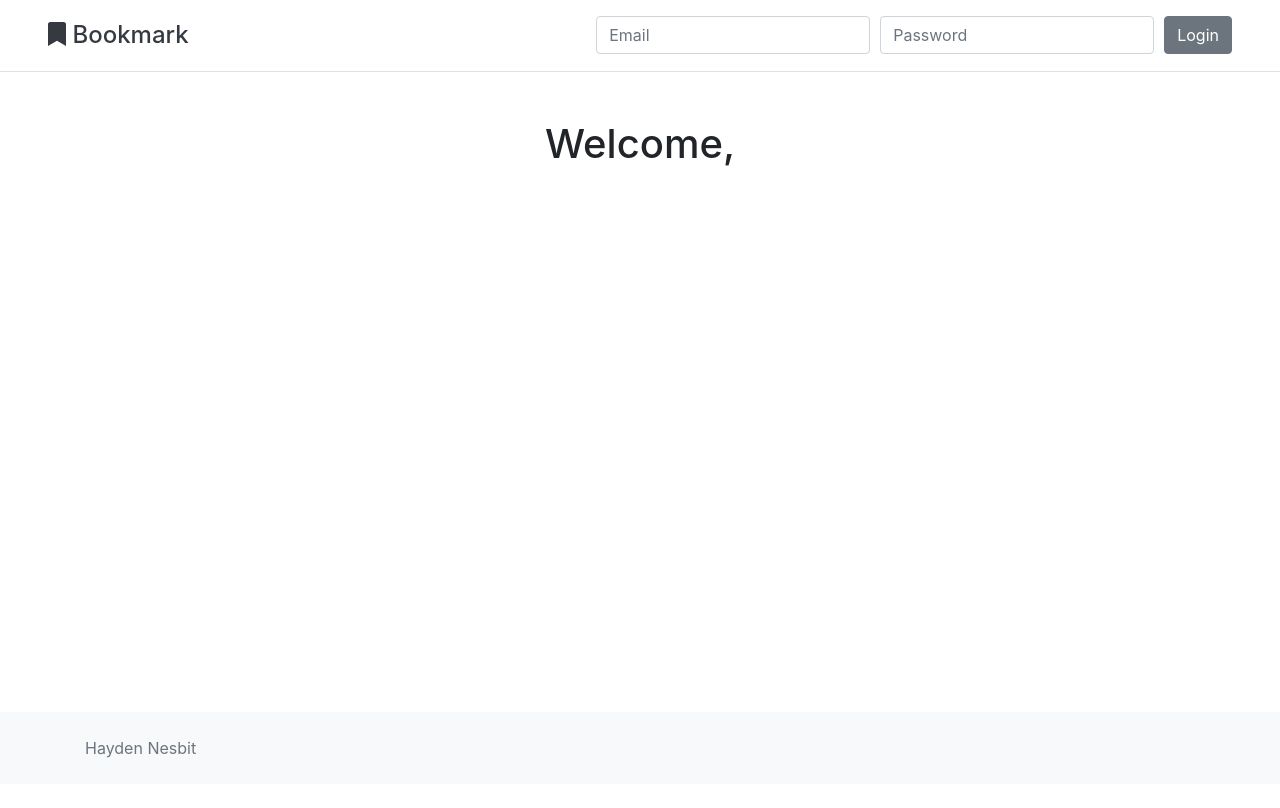
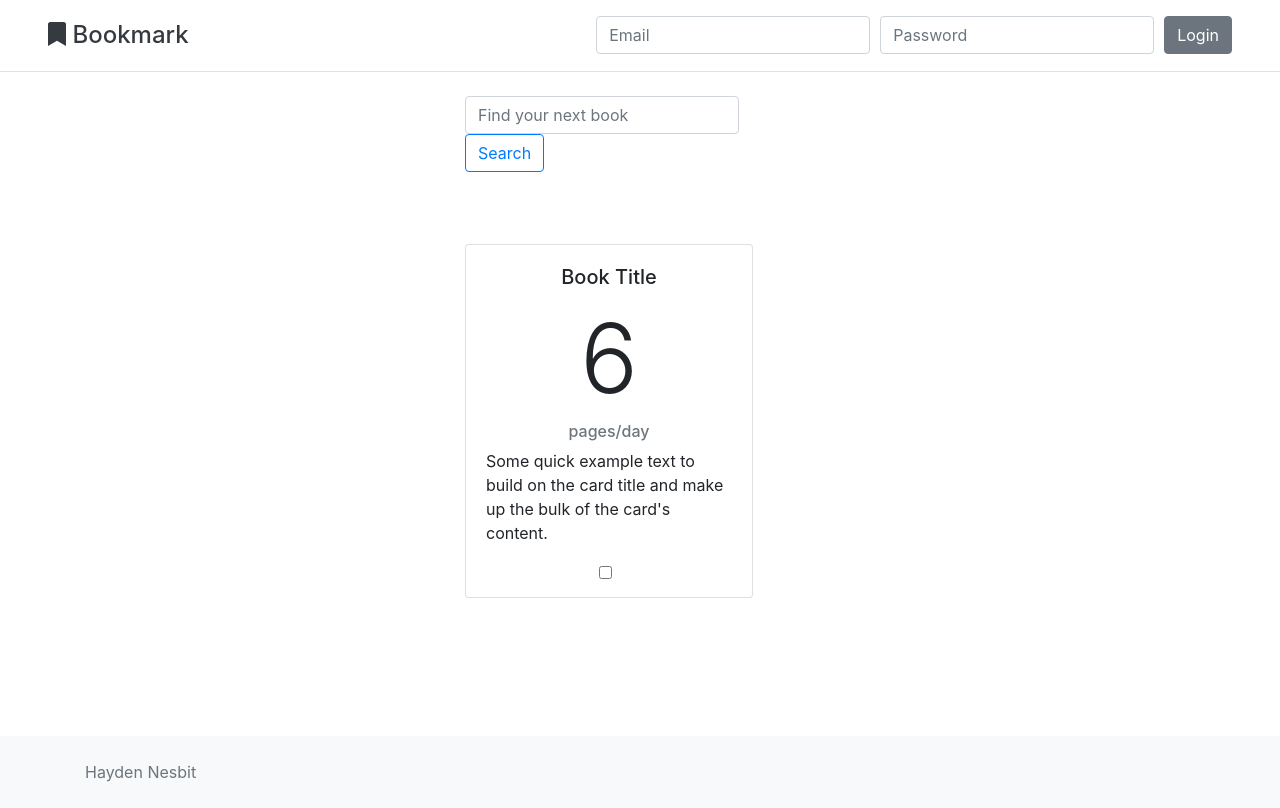
Before and after one commit to hayden-nesbit/bookmark, a React (Create React App) app: page /dash in a window 1280 px wide. Built offline with nearby package versions, Linux system fonts and the light colour scheme.

Commit message:
logout done

```diff
--- a/src/App.js
+++ b/src/App.js
@@ -40,7 +40,7 @@ function App() {
             <Landing store={useLocalStorage} />
           </Route>
           <Route path='/dash'>
-            <UserDash store={useLocalStorage} user={user}  />
+            <UserDash store={useLocalStorage} user={user} />
           </Route>
         </Switch>
         <Footer />
--- a/src/Navbar.js
+++ b/src/Navbar.js
@@ -24,6 +24,20 @@ function Navbar(props) {
                     token: response.data.token
                 })
                 history.push("/dash")
+            })
+            .catch(function (error) {
+                // handle error
+                console.log(error);
+            })
+    }
+
+    function logoutUser() {
+        axios.get('http://127.0.0.1:8000/api/logout')
+            .then(response => {
+                console.log(response.data)
+                localStorage.clear();
+                history.push("/")
+
             })
             .catch(function (error) {
                 // handle error
@@ -69,7 +83,7 @@ function Navbar(props) {
                         </form>
                             :
                             <div class="col-auto">
-                                <button type="submit" class="btn btn-secondary mb-2">Logout</button>
+                                <button onClick={logoutUser} type="submit" class="btn btn-secondary mb-2">Logout</button>
                             </div>}
                     </div>
                 </nav>
--- a/src/UserDash.js
+++ b/src/UserDash.js
@@ -1,17 +1,72 @@
-import React, { useReducer } from 'react'
+import React, { useState } from 'react';
+import axios from 'axios';
+import 'bootstrap/dist/css/bootstrap.css';
+
 
 function UserDash(props) {
+
+    const [search, setSearch] = useState("");
+    const [response, setResponse] = useState([]);
+    const [apiKey] = useState("AIzaSyALST-ecLuont_6Gy4dH9ejWfusNi1fEzQ");
+
+    function handleChange(e) {
+        e.preventDefault()
+        setSearch(e.target.value);
+    }
+
+    function handleSubmit(e) {
+        e.preventDefault()
+
+        axios.get('https://www.googleapis.com/books/v1/volumes?q=' + search + '&key=' + apiKey + "&maxResults=40")
+            .then(response => {
+                console.log(response)
+                setResponse(response.data.items);
+                props.store({
+                    books: response.data.items
+                })
+            });
+    }
+
+    let book = response.map((item, index) => (
+        <div>
+            <li key={index}>{item.volumeInfo.title}</li>
+        </div>
+    ))
+
     return (
-        <div id="main" className="container">
-            <div className="row">
-                {/* <aside className="col-md-3 mt-5">
-                    <h5>Book shelves</h5>
-                </aside> */}
-                <div className="col mt-5 text-center">
-                    <h1>Welcome, {props.user.name}</h1>
+        <div>
+            <div id="main" className="container mt-4">
+                <div className="row">
+                    <div className="col-md-4 offset-4 mb-4">
+                        <form onSubmit={handleSubmit} className="form-inline my-2 my-lg-0 mt-3">
+                            <input className="form-control mr-sm-2" type="search" onChange={handleChange} placeholder="Find your next book" aria-label="Search" />
+                            <button className="btn btn-outline-primary my-2 my-sm-0" type="submit">Search</button>
+                        </form>
+                    </div>
+                </div>
+                <div className="row">
+                    <div className="col-md-4 offset-4 mt-5">
+                        {props.books ? {book}
+                        :
+                        <div className="card" style={{ width: '18rem' }}>
+                            <div className="card-body">
+                                <h5 className="card-title text-center">Book Title</h5>
+                                <h1 className="card-title text-center display-1">6</h1>
+                                <h6 className="card-subtitle mb-2 text-muted text-center">pages/day</h6>
+                                <p className="card-text">Some quick example text to build on the card title and make up the bulk of the card's content.</p>
+                                <div className="form-check pb-3 text-center">
+                                    <input type="checkbox" className="form-check-input" id="exampleCheck1" />
+                                    {/* <label class="form-check-label" for="exampleCheck1">Check me out</label> */}
+                                </div>
+                            </div>
+                        </div>}
+                    </div>
                 </div>
             </div>
         </div>
-    )
+
+    );
 }
+
+
 export default UserDash;
```
